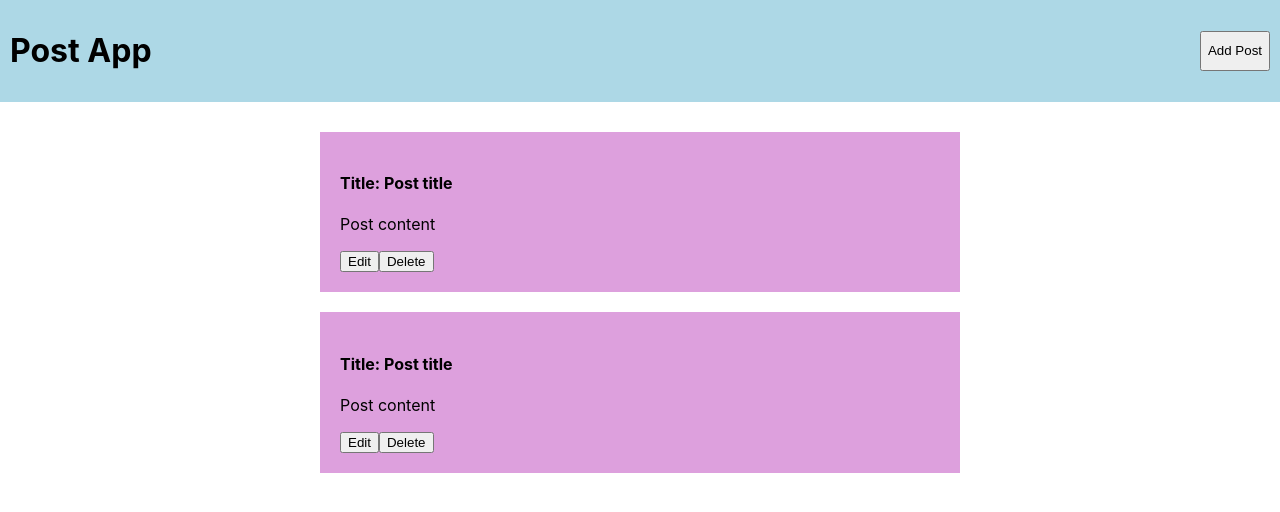
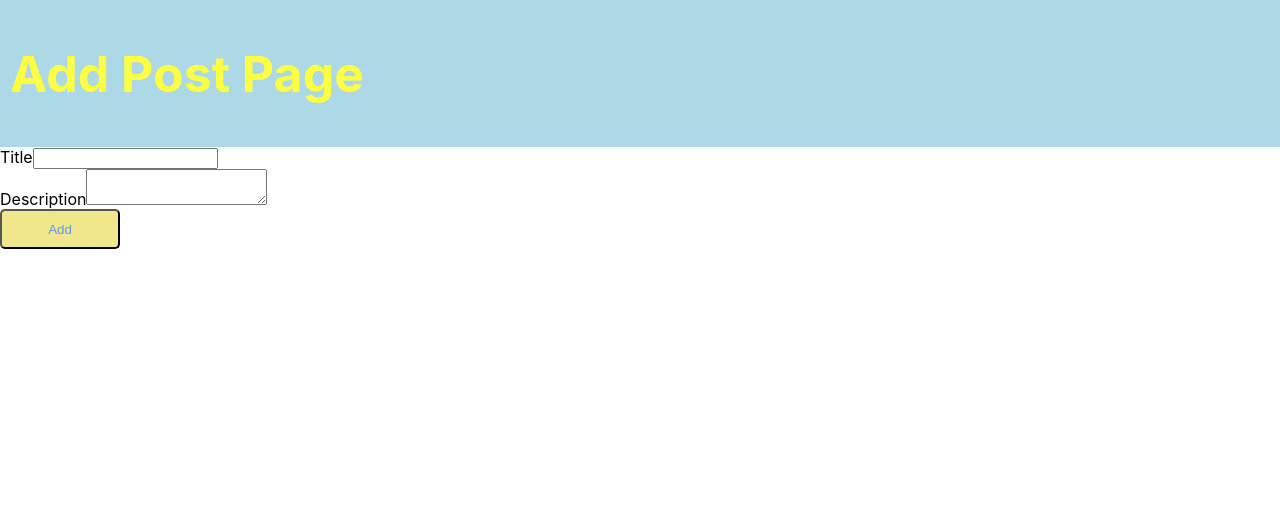
Before and after one commit to napatwongchr/cc8-offline-react-app, a React (Create React App) app in the folder my-app/: page /addpost in a window 1280 px wide. Shown: the top 512 px of the page. Built offline with nearby package versions, Linux system fonts and the light colour scheme.

Commit message:
build page and connect api

```diff
--- a/my-app/package.json
+++ b/my-app/package.json
@@ -3,11 +3,14 @@
   "version": "0.1.0",
   "private": true,
   "dependencies": {
+    "@emotion/react": "^11.1.5",
+    "@emotion/styled": "^11.1.5",
     "@testing-library/jest-dom": "^5.11.4",
     "@testing-library/react": "^11.1.0",
     "@testing-library/user-event": "^12.1.10",
     "react": "^17.0.1",
     "react-dom": "^17.0.1",
+    "react-router-dom": "^5.2.0",
     "react-scripts": "4.0.3",
     "web-vitals": "^1.0.1"
   },
@@ -34,5 +37,8 @@
       "last 1 firefox version",
       "last 1 safari version"
     ]
+  },
+  "devDependencies": {
+    "@emotion/babel-plugin": "^11.2.0"
   }
 }
--- a/my-app/src/App.css
+++ b/my-app/src/App.css
@@ -10,18 +10,30 @@
   height: 40px;
 }
 
-.postapp-postlist-container {
+/* .post-list-container {
   display: flex;
   justify-content: center;
+} */
+
+.post-list {
+  display: flex;
+  flex-direction: column;
+  justify-content: center;
+  align-items: center;
 }
 
-.postapp-postlist {
+.post {
   width: 50%;
-  margin-top: 10px;
+  padding: 15px;
+  margin: 15px 0;
+  background-color: rosybrown;
 }
 
-.postapp-post {
-  padding: 20px;
-  margin-top: 20px;
-  background-color: plum;
+.post-footer {
+  display: flex;
+  justify-content: space-between;
 }
+
+.post-footer-edit-button {
+  margin-right: 20px;
+}
--- a/my-app/src/App.js
+++ b/my-app/src/App.js
@@ -1,33 +1,21 @@
+import { BrowserRouter, Switch, Route } from "react-router-dom";
+import HomePage from "./pages/HomePage";
+import AddPostPage from "./pages/AddPostPage";
+import SinglePostPage from "./pages/SinglePostPage";
+import CounterPage from "./pages/CounterPage";
 import "./App.css";
 
 function App() {
   return (
     <div>
-      <div className="postapp-header">
-        <h1>Post App</h1>
-        <button className="add-post-button">Add Post</button>
-      </div>
-
-      <div className="postapp-postlist-container">
-        <div className="postapp-postlist">
-          <div className="postapp-post">
-            <h4>Title: Post title</h4>
-            <p>Post content</p>
-            <div className="postapp-post-action-buttons">
-              <button>Edit</button>
-              <button>Delete</button>
-            </div>
-          </div>
-          <div className="postapp-post">
-            <h4>Title: Post title</h4>
-            <p>Post content</p>
-            <div className="postapp-post-action-buttons">
-              <button>Edit</button>
-              <button>Delete</button>
-            </div>
-          </div>
-        </div>
-      </div>
+      <BrowserRouter>
+        <Switch>
+          <Route path="/counter" component={CounterPage} />
+          <Route path="/post/:postId" component={SinglePostPage} />
+          <Route path="/addpost" component={AddPostPage} />
+          <Route path="/" component={HomePage} />
+        </Switch>
+      </BrowserRouter>
     </div>
   );
 }
--- a/my-app/src/GreetingMessage.js
+++ b/my-app/src/GreetingMessage.js
@@ -2,4 +2,4 @@ function GreetingMessage() {
   return <h1>Hello Codecamp #8</h1>;
 }
 
-export default GreetingMessage;
+// export default GreetingMessage;
--- /dev/null
+++ b/my-app/src/components/Button.js
@@ -0,0 +1,19 @@
+import styled from "@emotion/styled";
+
+const StyledButton = styled.button`
+  border-radius: 5px;
+  background-color: khaki;
+  height: 40px;
+  width: 120px;
+  color: ${(props) => (props.primary ? "crimson" : "cornflowerblue")};
+`;
+
+function Button(props) {
+  return (
+    <StyledButton onClick={props.onClick} {...props}>
+      {props.children}
+    </StyledButton>
+  );
+}
+
+export default Button;
--- /dev/null
+++ b/my-app/src/components/Counter.js
@@ -0,0 +1,45 @@
+import { useEffect } from "react";
+
+function Counter(props) {
+  useEffect(() => {
+    console.log("Test effect");
+  });
+
+  useEffect(() => {
+    console.log("Effect is running");
+
+    return () => {
+      // cleanup function
+      console.log("clean up !");
+    };
+  }, [props.counter]);
+
+  return (
+    <div>
+      <h1>{props.counter}</h1>
+      <button
+        onClick={() => {
+          props.setCounter(props.counter + 1);
+        }}
+      >
+        add
+      </button>
+      <button
+        onClick={() => {
+          props.setCounter(props.counter - 1);
+        }}
+      >
+        subtract
+      </button>
+      <button
+        onClick={() => {
+          props.setCounter(0);
+        }}
+      >
+        reset
+      </button>
+    </div>
+  );
+}
+
+export default Counter;
--- /dev/null
+++ b/my-app/src/components/ExtraCounter.js
@@ -0,0 +1,56 @@
+import React from "react";
+
+class ExtraCounter extends React.Component {
+  constructor(props) {
+    super(props);
+    this.state = {
+      counter: 0,
+    };
+  }
+
+  componentDidMount() {
+    console.log("Mounting");
+  }
+
+  componentDidUpdate() {
+    console.log("Component is updated !");
+  }
+
+  componentWillUnmount() {
+    console.log("Component is about to die ! ");
+  }
+
+  handleAddCounter = () => {
+    this.setState(function (state) {
+      return { counter: state.counter + 1 };
+    });
+    console.log("Add counter");
+  };
+
+  handleSubtractCounter = () => {
+    this.setState(function (state) {
+      return { counter: state.counter - 1 };
+    });
+    console.log("Subtract counter");
+  };
+
+  handleResetCounter = () => {
+    this.setState(function (state) {
+      return { counter: 0 };
+    });
+    console.log("Reset counter");
+  };
+
+  render() {
+    return (
+      <div>
+        <h1>Counter: {this.state.counter}</h1>
+        <button onClick={this.handleAddCounter}>add</button>
+        <button onClick={this.handleSubtractCounter}>subtract</button>
+        <button onClick={this.handleResetCounter}>reset</button>
+      </div>
+    );
+  }
+}
+
+export default ExtraCounter;
--- /dev/null
+++ b/my-app/src/pages/AddPostPage.js
@@ -0,0 +1,78 @@
+/** @jsxImportSource @emotion/react */
+import { css } from "@emotion/react";
+import { useState } from "react";
+import { useHistory } from "react-router-dom";
+import Button from "../components/Button";
+
+function AddPostPage() {
+  const [title, setTitle] = useState("");
+  const [description, setDescription] = useState("");
+
+  let history = useHistory();
+
+  function handleTitleChange(event) {
+    setTitle(event.target.value);
+  }
+
+  function handleDescriptionChange(event) {
+    setDescription(event.target.value);
+  }
+
+  async function createPosts() {
+    let response = await fetch("http://localhost:8000/posts/", {
+      method: "POST",
+      body: JSON.stringify({ title: title, content: description }),
+      headers: {
+        "content-type": "application/json",
+      },
+    });
+
+    if (response.ok) {
+      history.push("/");
+    }
+  }
+
+  function handleFormSubmit(event) {
+    event.preventDefault();
+    createPosts();
+    console.log("submit");
+  }
+
+  return (
+    <div>
+      <div className="postapp-header">
+        <h1
+          css={css`
+            color: rgb(254, 255, 67);
+            font-size: 50px;
+          `}
+        >
+          Add Post Page
+        </h1>
+      </div>
+
+      <form onSubmit={handleFormSubmit}>
+        <div>
+          <label htmlFor="title">Title</label>
+          <input
+            id="title"
+            type="text"
+            onChange={handleTitleChange}
+            value={title}
+          />
+        </div>
+        <div>
+          <label htmlFor="description">Description</label>
+          <textarea
+            id="description"
+            onChange={handleDescriptionChange}
+            value={description}
+          />
+        </div>
+        <Button type="submit">Add</Button>
+      </form>
+    </div>
+  );
+}
+
+export default AddPostPage;
--- /dev/null
+++ b/my-app/src/pages/CounterPage.js
@@ -0,0 +1,18 @@
+import { useState } from "react";
+import Counter from "../components/Counter";
+import ExtraCounter from "../components/ExtraCounter";
+
+function CounterPage() {
+  const [counter, setCounter] = useState(0);
+  const [toggle, setToggle] = useState(true);
+  return (
+    <div>
+      <h1>Counter page</h1>
+      {toggle && <Counter counter={counter} setCounter={setCounter} />}
+      <h1>Show Counter: {counter}</h1>
+      <button onClick={() => setToggle(!toggle)}>Toggle</button>
+    </div>
+  );
+}
+
+export default CounterPage;
--- /dev/null
+++ b/my-app/src/pages/HomePage.js
@@ -0,0 +1,95 @@
+/** @jsxImportSource @emotion/react */
+import { useState, useEffect } from "react";
+import { css } from "@emotion/react";
+import { useHistory } from "react-router-dom";
+import Button from "../components/Button";
+
+function HomePage() {
+  const [posts, setPosts] = useState([]);
+  const [isError, setIsError] = useState(null);
+
+  let history = useHistory();
+
+  useEffect(function () {
+    async function getPosts() {
+      try {
+        let response = await fetch("http://localhost:8000/posts");
+        let data = await response.json();
+        setPosts(data.data);
+      } catch (error) {
+        setIsError(true);
+        console.log("error !");
+      }
+    }
+    getPosts();
+  }, []);
+
+  function handleAddPostClick() {
+    history.push("/addpost");
+  }
+
+  async function handleDeletePost(postId) {
+    console.log("postId:", postId);
+    let response = await fetch("http://localhost:8000/posts/" + postId, {
+      method: "DELETE",
+    });
+
+    if (response.ok) {
+      let newPosts = posts.filter((post) => {
+        return post.id !== postId;
+      });
+      setPosts(newPosts);
+    }
+  }
+
+  return (
+    <div>
+      <div className="postapp-header">
+        <h1
+          css={css`
+            color: rgb(254, 255, 67);
+            font-size: 100px;
+          `}
+        >
+          Post App
+        </h1>
+        <Button onClick={handleAddPostClick} primary={true}>
+          Add Post
+        </Button>
+      </div>
+
+      <div className="post-list">
+        {isError && <h1>Something went wrong Please try again tmr.</h1>}
+        {posts.map((post) => {
+          return (
+            <div key={post.id} className="post">
+              <h3
+                onClick={() => {
+                  history.push("/post/" + post.id);
+                }}
+              >
+                Title: {post.title}
+              </h3>
+              <p>{post.content}</p>
+              <div className="post-footer">
+                <span>Author: John</span>
+                <div className="post-footer-buttons">
+                  <Button>Edit</Button>
+                  <Button
+                    onClick={function () {
+                      handleDeletePost(post.id);
+                    }}
+                  >
+                    Delete
+                  </Button>
+                </div>
+              </div>
+            </div>
+          );
+        })}
+      </div>
+    </div>
+  );
+}
+
+export default HomePage;
--- /dev/null
+++ b/my-app/src/pages/SinglePostPage.js
@@ -0,0 +1,41 @@
+/** @jsxImportSource @emotion/react */
+import { css } from "@emotion/react";
+import { useState, useEffect } from "react";
+
+import { useParams } from "react-router-dom";
+
+function SinglePostPage() {
+  const [post, setPost] = useState({});
+  let params = useParams();
+
+  useEffect(() => {
+    async function getPostById() {
+      let response = await fetch(
+        "http://localhost:8000/posts/" + params.postId
+      );
+      let data = await response.json();
+      setPost(data.data);
+    }
+
+    getPostById();
+  }, []);
+
+  return (
+    <div>
+      <div className="postapp-header">
+        <h1
+          css={css`
+            color: rgb(254, 255, 67);
+            font-size: 50px;
+          `}
+        >
+          Single Post Page
+        </h1>
+      </div>
+      <h1>{post.title}</h1>
+      <p>{post.content}</p>
+    </div>
+  );
+}
+
+export default SinglePostPage;
```
Also changed, not shown: 1 other file (tests, documents, lock files or other folders).
